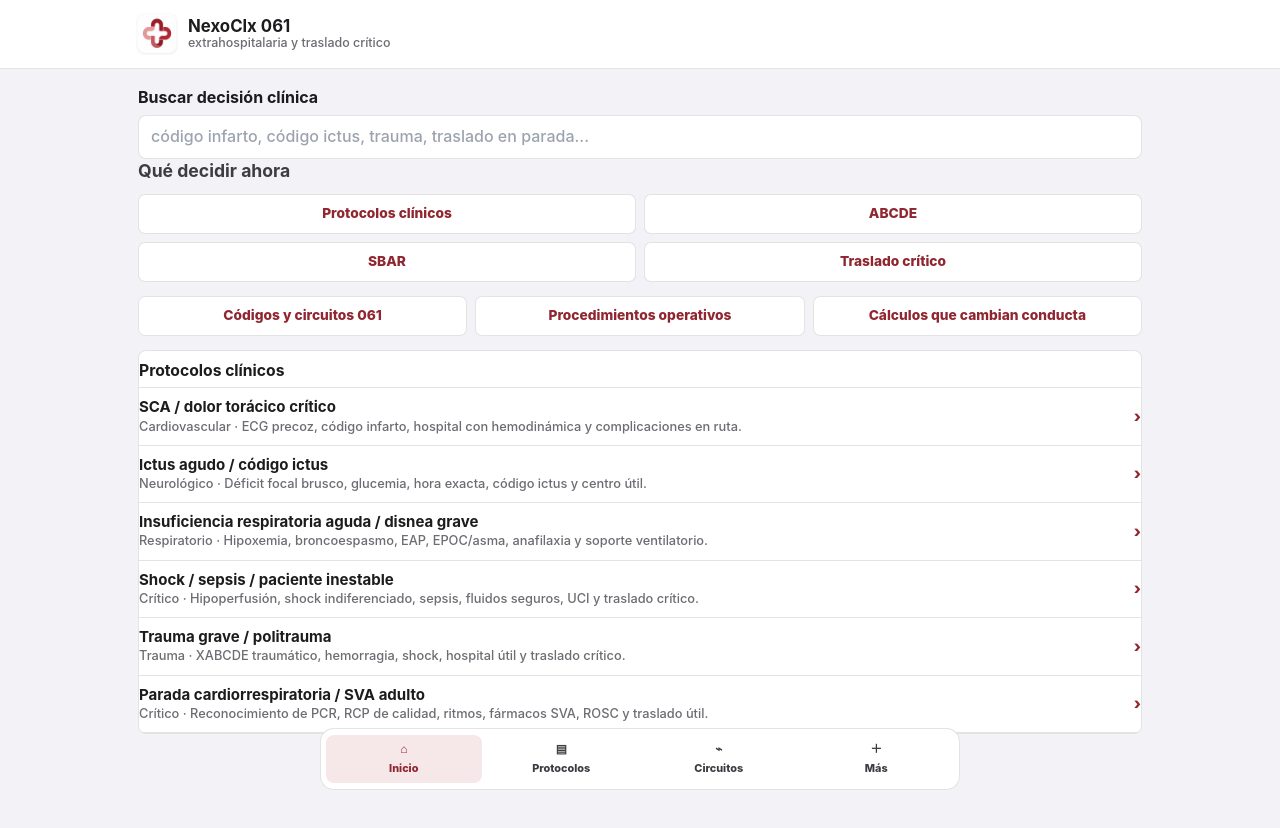
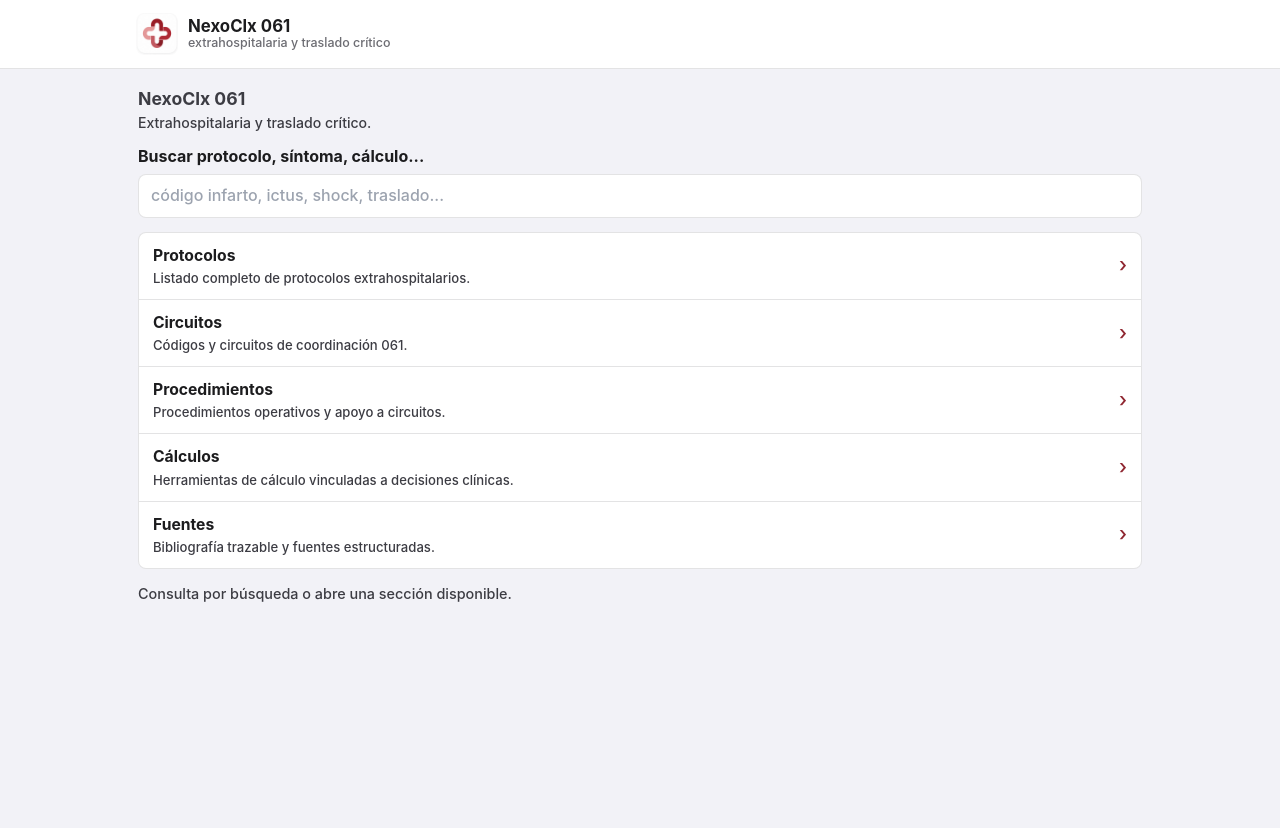
Before and after one commit to olsanju-hub/nexoclx-061, a React (Vite) app: page / in a window 1280 px wide. After the commit the page ends 800 px from the top, so only its background shows below. Built offline with nearby package versions, Linux system fonts and the light colour scheme.

Commit message:
refactor(ui): apply section-map home navigation review

```diff
--- a/src/App.jsx
+++ b/src/App.jsx
@@ -14,13 +14,6 @@ const navItems = [
   { id: 'protocolos', label: 'Protocolos', icon: '▤' },
   { id: 'circuitos', label: 'Circuitos', icon: '⌁' },
   { id: 'mas', label: 'Más', icon: '＋' },
-]
-
-const quickBlocks = [
-  { label: 'Protocolos clínicos', view: 'protocolos' },
-  { label: 'ABCDE', view: 'procedimientos', id: 'abcde' },
-  { label: 'SBAR', view: 'procedimientos', id: 'sbar-prealerta' },
-  { label: 'Traslado crítico', view: 'procedimientos', id: 'traslado-critico' },
 ]
 
 const norm = (value) =>
@@ -145,18 +138,13 @@ function App() {
         </button>
       </header>
 
-      <main className="main-panel">
-        {!isProtocolDetail && !['mas', 'bibliografia'].includes(view) && (
+      <main className={`main-panel${view === 'inicio' ? ' main-panel-home' : ''}`}>
+        {!isProtocolDetail && view !== 'inicio' && !['mas', 'bibliografia'].includes(view) && (
           <SearchBox query={query} setQuery={setQuery} results={results} openItem={openItem} />
         )}
 
         {view === 'inicio' && (
-          <Home
-            setView={setView}
-            setSelectedProcedureId={setSelectedProcedureId}
-            setSelectedCalculatorId={setSelectedCalculatorId}
-            openProtocolDetail={openProtocolDetail}
-          />
+          <Home query={query} setQuery={setQuery} results={results} openItem={openItem} setView={setView} openProtocolList={openProtocolList} />
         )}
 
         {view === 'protocolos' && (
@@ -227,6 +215,7 @@ function App() {
         {view === 'mas' && <MoreView setView={setView} />}
       </main>
 
+      {view !== 'inicio' ? (
         <nav className="bottom-nav" aria-label="Navegación principal">
           {navItems.map((item) => (
             <button
@@ -246,6 +235,7 @@ function App() {
             </button>
           ))}
         </nav>
+      ) : null}
     </div>
   )
 }
@@ -253,12 +243,12 @@ function App() {
 function SearchBox({ query, setQuery, results, openItem }) {
   return (
     <section className="search-wrap" aria-label="Búsqueda clínica">
-      <label htmlFor="search">Buscar decisión clínica</label>
+      <label htmlFor="search">Buscar protocolo, síntoma, cálculo...</label>
       <input
         id="search"
         value={query}
         onChange={(event) => setQuery(event.target.value)}
-        placeholder="código infarto, código ictus, trauma, traslado en parada..."
+        placeholder="código infarto, ictus, shock, traslado..."
       />
       {results.length > 0 && (
         <div className="search-results">
@@ -274,40 +264,33 @@ function SearchBox({ query, setQuery, results, openItem }) {
   )
 }
 
-function Home({ setView, setSelectedProcedureId, setSelectedCalculatorId, openProtocolDetail }) {
+function Home({ query, setQuery, results, openItem, setView, openProtocolList }) {
+  const sections = [
+    { id: 'protocolos', title: 'Protocolos', note: 'Listado completo de protocolos extrahospitalarios.' },
+    { id: 'circuitos', title: 'Circuitos', note: 'Códigos y circuitos de coordinación 061.' },
+    { id: 'procedimientos', title: 'Procedimientos', note: 'Procedimientos operativos y apoyo a circuitos.' },
+    { id: 'calculos', title: 'Cálculos', note: 'Herramientas de cálculo vinculadas a decisiones clínicas.' },
+    { id: 'bibliografia', title: 'Fuentes', note: 'Bibliografía trazable y fuentes estructuradas.' },
+  ]
+
   return (
     <section className="view-stack">
       <div className="section-head">
-        <h1>Qué decidir ahora</h1>
+        <h1>NexoClx 061</h1>
+        <p>Extrahospitalaria y traslado crítico.</p>
       </div>
 
-      <div className="quick-grid">
-        {quickBlocks.map((item) => (
-          <button
-            key={item.id || item.view}
-            type="button"
-            onClick={() => {
-              if (item.view === 'procedimientos') setSelectedProcedureId(item.id)
-              if (item.view === 'calculos') setSelectedCalculatorId(item.id)
-              setView(item.view)
-            }}
-          >
-            {item.label}
+      <SearchBox query={query} setQuery={setQuery} results={results} openItem={openItem} />
+      <div className="more-list" aria-label="Secciones disponibles">
+        {sections.map((item) => (
+          <button key={item.id} type="button" onClick={() => (item.id === 'protocolos' ? openProtocolList() : setView(item.id))}>
+            <strong>{item.title}</strong>
+            <small>{item.note}</small>
+            <span aria-hidden="true">›</span>
           </button>
         ))}
       </div>
-
-      <div className="compact-row">
-        <button type="button" onClick={() => setView('circuitos')}>Códigos y circuitos 061</button>
-        <button type="button" onClick={() => setView('procedimientos')}>Procedimientos operativos</button>
-        <button type="button" onClick={() => setView('calculos')}>Cálculos que cambian conducta</button>
-      </div>
-
-      <ClinicalList
-        title="Protocolos clínicos"
-        items={protocolFlows.slice(0, 6)}
-        onOpen={(item) => openProtocolDetail(item.id)}
-      />
+      <p className="home-note">Consulta por búsqueda o abre una sección disponible.</p>
     </section>
   )
 }
--- a/src/styles/index.css
+++ b/src/styles/index.css
@@ -62,7 +62,11 @@ button { cursor: pointer; }
 .main-panel {
   width: min(1040px, 100%);
   margin: 0 auto;
-  padding: 10px 10px 18px;
+  padding: 10px 10px calc(env(safe-area-inset-bottom, 0px) + 5.8rem);
+}
+
+.main-panel-home {
+  padding-bottom: calc(env(safe-area-inset-bottom, 0px) + 1.5rem);
 }
 .search-wrap {
   position: relative;
@@ -105,7 +109,7 @@ button { cursor: pointer; }
   border-bottom: 1px solid var(--line);
   background: transparent;
   color: var(--text);
-  padding: 11px 8px;
+  padding: 13px 10px;
   display: flex;
   align-items: center;
   justify-content: space-between;
@@ -113,8 +117,8 @@ button { cursor: pointer; }
   text-align: left;
 }
 .search-results button:hover, .clinical-list button:hover { background: var(--accent-soft); }
-.search-results span, .clinical-list strong { display: block; font-weight: 750; font-size: 0.94rem; }
-.search-results small, .clinical-list small { display: block; color: var(--text-muted); font-size: 0.78rem; margin-top: 2px; }
+.search-results span, .clinical-list strong { display: block; font-weight: 750; font-size: 0.98rem; line-height: 1.22; }
+.search-results small, .clinical-list small { display: block; color: var(--text-muted); font-size: 0.84rem; line-height: 1.32; margin-top: 3px; }
 
 .clinical-warning {
   margin: 8px 0 10px;
@@ -132,6 +136,13 @@ button { cursor: pointer; }
   line-height: 1.14;
 }
 .section-head p, .protocol-title p { margin: 4px 0 0; color: var(--text-soft); font-size: 0.88rem; }
+
+.home-note {
+  margin: 0;
+  color: var(--text-soft);
+  font-size: 0.9rem;
+  line-height: 1.5;
+}
 
 .quick-grid {
   display: grid;
@@ -414,7 +425,7 @@ output {
   right: 0;
   bottom: 0;
   display: grid;
-  grid-template-columns: repeat(6, minmax(0, 1fr));
+  grid-template-columns: repeat(4, minmax(0, 1fr));
   gap: 4px;
   padding: 6px 6px calc(6px + env(safe-area-inset-bottom));
   background: rgba(255,255,255,0.84);
@@ -658,6 +669,10 @@ output {
   padding: 14px 16px calc(88px + env(safe-area-inset-bottom));
 }
 
+.main-panel-home {
+  padding-bottom: calc(28px + env(safe-area-inset-bottom));
+}
+
 .search-wrap,
 .list-block,
 .clinical-card {
@@ -859,6 +874,10 @@ output {
     padding: 18px 18px 30px;
   }
 
+  .main-panel-home {
+    padding-bottom: 30px;
+  }
+
   .compact-row {
     grid-template-columns: repeat(3, minmax(0, 1fr));
   }
@@ -901,9 +920,9 @@ output {
 
 .search-results button,
 .clinical-list button {
-  min-height: 50px;
-  padding: 10px 0;
-  gap: 4px;
+  min-height: 58px;
+  padding: 13px 10px;
+  gap: 10px;
 }
 
 .search-results span,
@@ -957,9 +976,9 @@ output {
 }
 
 .bottom-nav {
-  grid-template-columns: repeat(6, minmax(0, 1fr));
-  gap: 2px;
-  padding-inline: 5px;
+  grid-template-columns: repeat(4, minmax(0, 1fr));
+  gap: 6px;
+  padding-inline: 8px;
 }
 
 .bottom-nav button {
```
Lines whose indentation alone changed are shown as unchanged.
